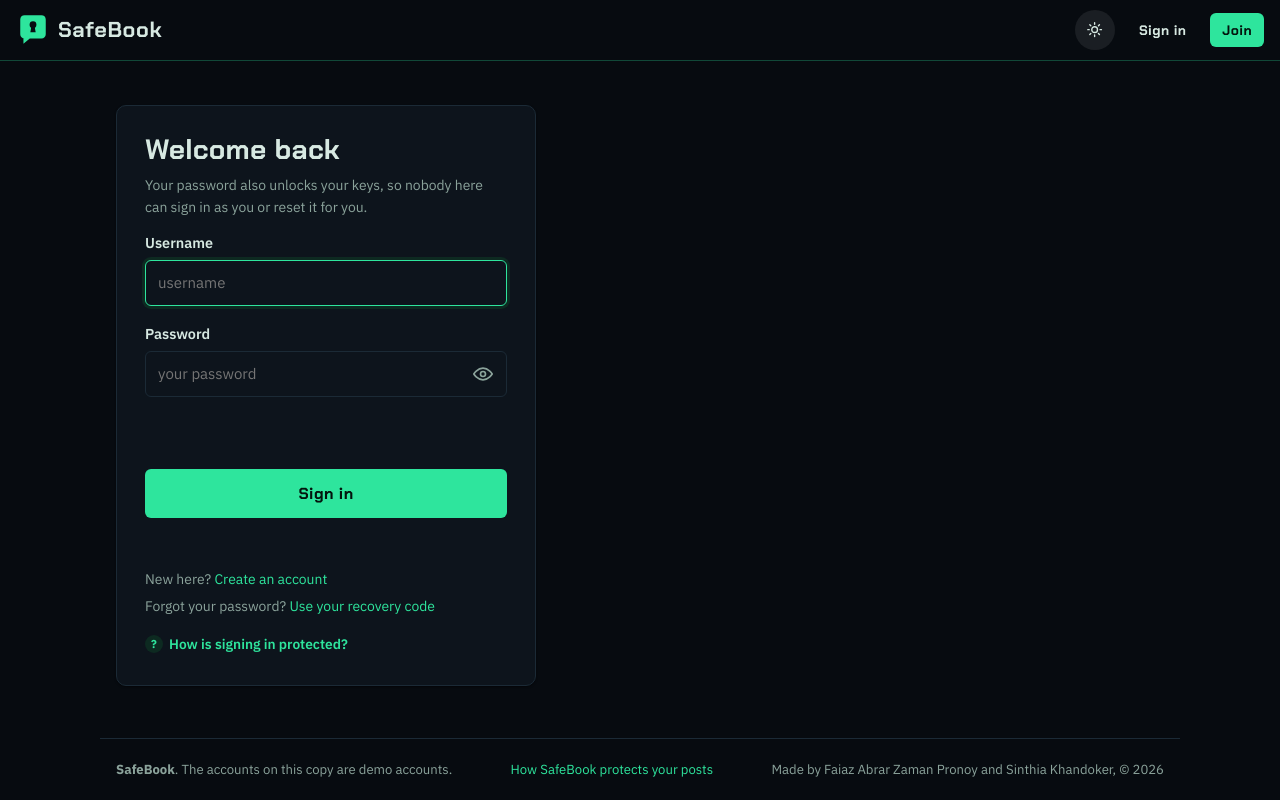
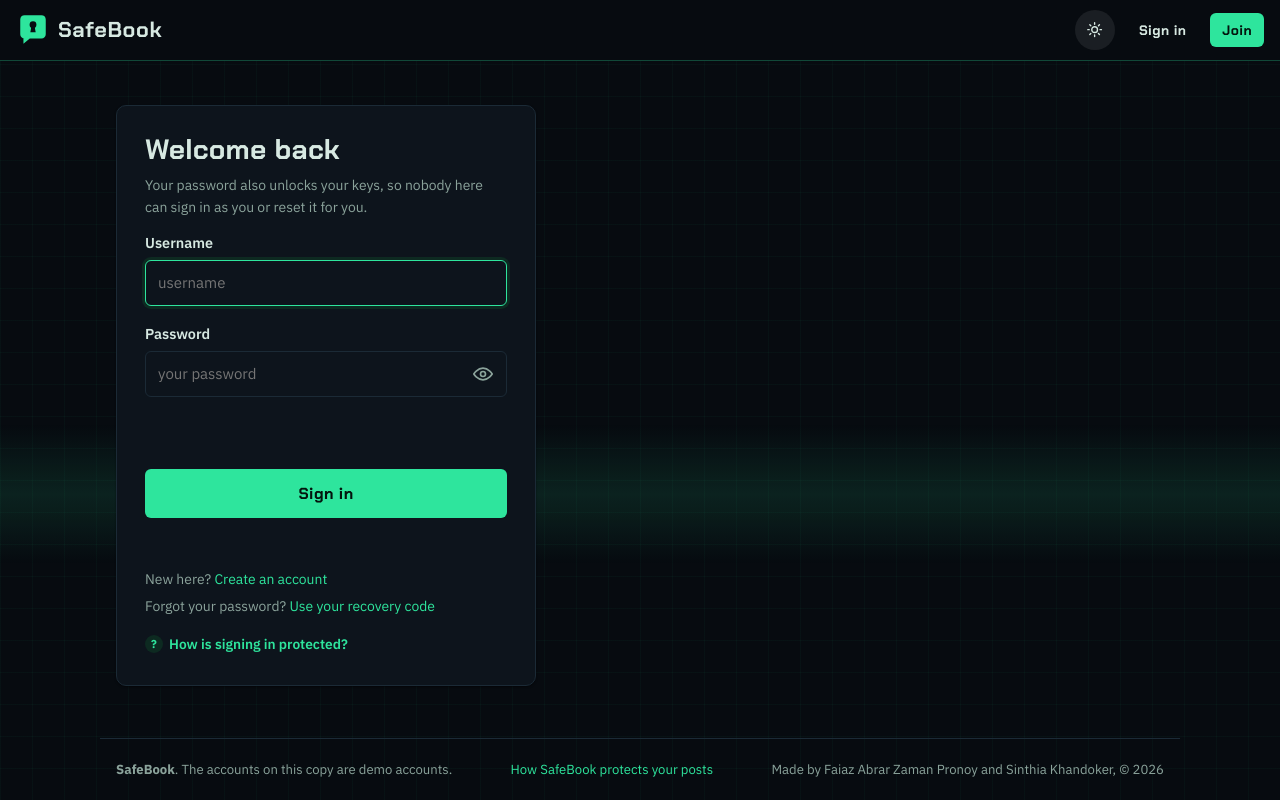
Before and after one commit to FaiazPronoy/SafeBook, a Django app: page /login/?next=/account/ in a window 1280 px wide. Run offline with Django 5.2, Linux system fonts and the light colour scheme; parts of the project's set-up code (start-up, migrations or seed data) failed here and were passed over.

Commit message:
Bring back the scan line

```diff
--- a/secureapp/static/style.css
+++ b/secureapp/static/style.css
@@ -23,6 +23,8 @@
   --brand-soft: #DCF2E7;
   --neon: #04784B;
   --key: #0E6F86;
+  --glow-a: rgba(4, 120, 75, .07);
+  --grid: rgba(4, 120, 75, .05);
   --bar-a: #070B10;
   --on-bar: #D7E9E2;
   --signal: #2EE59D;
@@ -62,6 +64,8 @@
   --brand-soft: #0D2A21;
   --neon: #2EE59D;
   --key: #4CC9F0;
+  --glow-a: rgba(46, 229, 157, .11);
+  --grid: rgba(46, 229, 157, .035);
   --band: #05080C;
   --coral: #FF6B95;
   --coral-soft: #331524;
@@ -87,6 +91,22 @@
   display: flex;
   flex-direction: column;
 }
+/* a faint grid behind every page, fixed so the feed scrolls over it */
+body::before {
+  content: ""; position: fixed; inset: 0; z-index: -2; pointer-events: none;
+  background:
+    linear-gradient(var(--grid) 1px, transparent 1px) 0 0 / 32px 32px,
+    linear-gradient(90deg, var(--grid) 1px, transparent 1px) 0 0 / 32px 32px;
+}
+/* one slow scan line down the screen, the console's only idle motion */
+body::after {
+  content: ""; position: fixed; left: 0; right: 0; top: -140px; height: 140px; z-index: -1;
+  pointer-events: none;
+  background: linear-gradient(180deg, transparent, var(--glow-a), transparent);
+  animation: scan 11s linear infinite;
+}
+@keyframes scan { to { transform: translateY(calc(100vh + 140px)); } }
+@media (prefers-reduced-motion: reduce) { body::after { animation: none; display: none; } }
 main { flex: 1; }
 h1, h2, h3 { font-family: var(--display); line-height: 1.15; margin: 0 0 var(--s2); letter-spacing: .01em; text-wrap: balance; }
 h1 { font-size: 1.75rem; font-weight: 700; }
```
